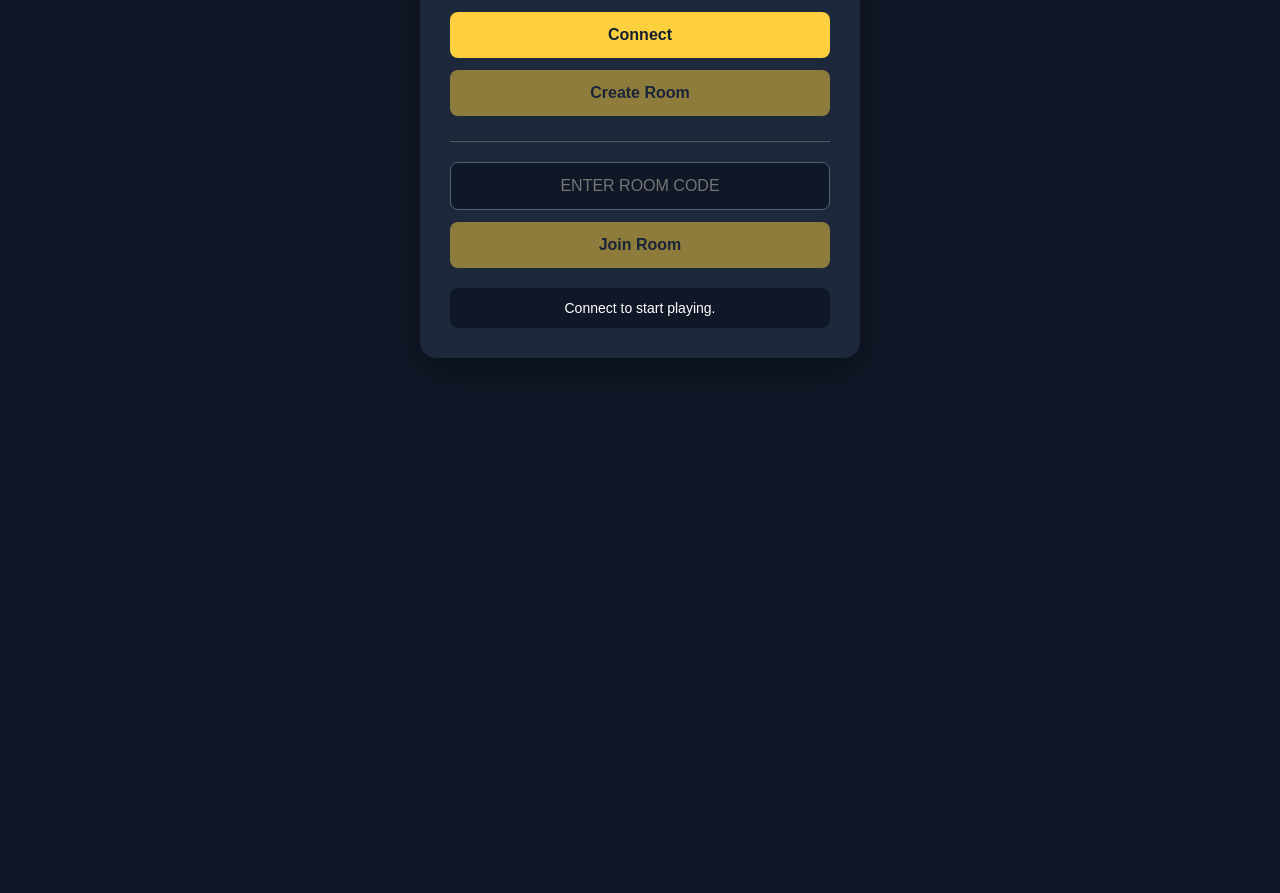
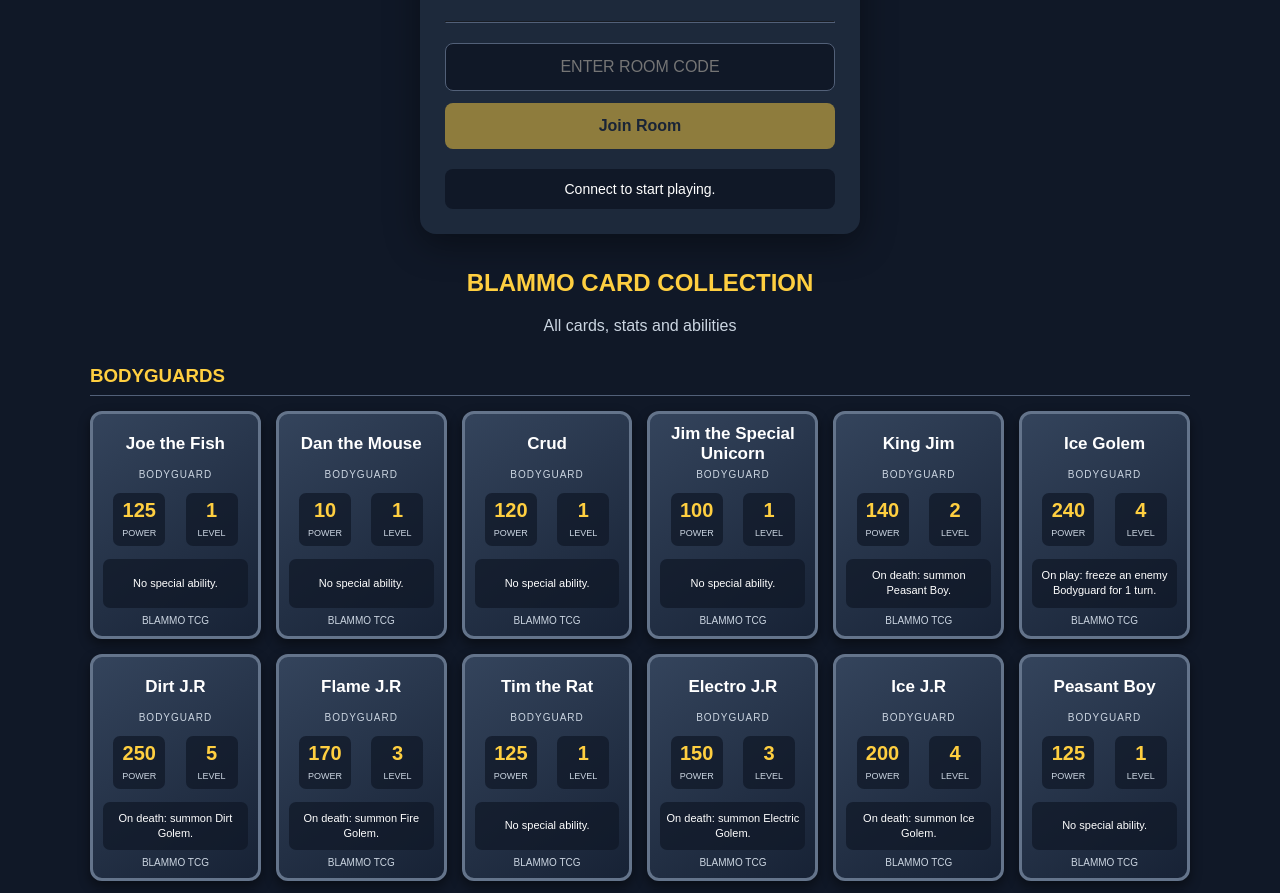
Before and after one commit to bobtini/blammo-tcg, a plain HTML site: page index.html in a window 1280 px wide. Shown: the part 289-1182 px from the top of the page. Before the commit the page ends 800 px from the top, so only its background shows below. Drawn offline with nearby package versions, Linux system fonts and the light colour scheme.

Commit message:
Refactor index.html for improved structure and styling

```diff
--- a/index.html
+++ b/index.html
@@ -5,7 +5,6 @@
 <meta charset="UTF-8">
 <meta name="viewport" content="width=device-width, initial-scale=1.0">
 <title>BLAMMO TCG</title>
-
 <script src="https://cdn.jsdelivr.net/npm/@supabase/supabase-js@2"></script>
 
 <style>
@@ -17,28 +16,20 @@
   background: #101827;
   color: white;
   font-family: Arial, sans-serif;
-      display: flex;
-      justify-content: center;
-      align-items: center;
   padding: 20px;
 }
 
 .panel {
   background: #1d293b;
-      width: 100%;
   max-width: 440px;
-      padding: 30px;
+  margin: 20px auto;
+  padding: 25px;
   border-radius: 16px;
   text-align: center;
   box-shadow: 0 10px 35px #0006;
 }
 
-    h1 {
-      font-size: 48px;
-      color: #ffcf40;
-      margin: 0 0 8px;
-    }
-
+h1 { font-size: 48px; color: #ffcf40; margin: 0; }
 p { color: #cbd5e1; }
 
 button, input {
@@ -57,10 +48,7 @@
   cursor: pointer;
 }
 
-    button:disabled {
-      opacity: 0.5;
-      cursor: not-allowed;
-    }
+button:disabled { opacity: .5; cursor: not-allowed; }
 
 input {
   background: #101827;
@@ -85,36 +73,143 @@
   font-weight: bold;
   letter-spacing: 5px;
 }
+
+.gallery {
+  max-width: 1100px;
+  margin: 35px auto;
+}
+
+.gallery h2 {
+  text-align: center;
+  color: #ffcf40;
+}
+
+.card-grid {
+  display: grid;
+  grid-template-columns: repeat(auto-fill, minmax(155px, 1fr));
+  gap: 15px;
+}
+
+.game-card {
+  min-height: 225px;
+  border: 3px solid #64748b;
+  border-radius: 12px;
+  padding: 10px;
+  display: flex;
+  flex-direction: column;
+  justify-content: space-between;
+  background: linear-gradient(145deg, #34445c, #172235);
+  box-shadow: 0 5px 12px #0007;
+  text-align: center;
+}
+
+.game-card.tool {
+  border-color: #eab308;
+  background: linear-gradient(145deg, #66501a, #30250c);
+}
+
+.game-card.boss {
+  border-color: #c084fc;
+  background: linear-gradient(145deg, #51306e, #21142f);
+}
+
+.card-name {
+  font-size: 17px;
+  font-weight: 900;
+  min-height: 40px;
+  display: flex;
+  align-items: center;
+  justify-content: center;
+  color: #fff;
+}
+
+.card-type {
+  font-size: 10px;
+  text-transform: uppercase;
+  letter-spacing: 1px;
+  color: #cbd5e1;
+  margin: 5px 0;
+}
+
+.card-stats {
+  display: flex;
+  justify-content: space-around;
+  margin: 8px 0;
+}
+
+.stat {
+  background: #101827bb;
+  border-radius: 7px;
+  padding: 6px;
+  min-width: 52px;
+}
+
+.stat strong {
+  display: block;
+  font-size: 20px;
+  color: #ffcf40;
+}
+
+.stat small {
+  font-size: 9px;
+  color: #cbd5e1;
+}
+
+.card-ability {
+  font-size: 11px;
+  line-height: 1.4;
+  background: #101827bb;
+  padding: 9px 6px;
+  border-radius: 7px;
+  flex-grow: 1;
+  display: flex;
+  align-items: center;
+  justify-content: center;
+  margin-top: 5px;
+}
+
+.card-footer {
+  font-size: 10px;
+  color: #cbd5e1;
+  margin-top: 7px;
+}
+
+.section-title {
+  margin: 30px 0 15px;
+  color: #ffcf40;
+  border-bottom: 1px solid #526078;
+  padding-bottom: 8px;
+}
+
+@media(max-width: 400px) {
+  .card-grid { grid-template-columns: repeat(2, minmax(0, 1fr)); }
+  .game-card { min-height: 215px; }
+}
 </style>
 </head>
 
 <body>
+
 <div class="panel">
   <h1>BLAMMO</h1>
   <p>Online Trading Card Game</p>
 
-    <button id="connectButton" onclick="connect()">
-      Connect
-    </button>
+  <button id="connectButton" onclick="connect()">Connect</button>
+  <button id="createButton" onclick="createRoom()" disabled>Create Room</button>
 
-    <button id="createButton" onclick="createRoom()" disabled>
-      Create Room
-    </button>
+  <hr style="border-color:#526078;margin-top:24px;">
 
-    <hr style="border-color:#526078; margin-top:24px;">
-
-    <input
-      id="roomCode"
-      maxlength="6"
-      placeholder="ENTER ROOM CODE"
-    >
-
-    <button id="joinButton" onclick="joinRoom()" disabled>
-      Join Room
-    </button>
+  <input id="roomCode" maxlength="6" placeholder="ENTER ROOM CODE">
+  <button id="joinButton" onclick="joinRoom()" disabled>Join Room</button>
 
   <div id="roomCodeDisplay"></div>
   <div id="status">Connect to start playing.</div>
+</div>
+
+<div class="gallery">
+  <h2>BLAMMO CARD COLLECTION</h2>
+  <p style="text-align:center">All cards, stats and abilities</p>
+  <div id="cardGallery"></div>
 </div>
 
 <script>
@@ -122,11 +217,7 @@
 const SUPABASE_URL = "https://dpuibiavdodyugyxjihq.supabase.co";
 const SUPABASE_KEY = "sb_publishable_Iycq9Dnx8tGSWvHpiUMI1A_rdpwzxem";
 
-    // CONNECT TO SUPABASE
-    const db = supabase.createClient(
-      SUPABASE_URL,
-      SUPABASE_KEY
-    );
+const db = supabase.createClient(SUPABASE_URL, SUPABASE_KEY);
 
 let user = null;
 let roomId = null;
@@ -140,94 +231,166 @@
 async function connect() {
   try {
     statusMessage("Connecting...");
-
     const { data, error } = await db.auth.signInAnonymously();
-
     if (error) throw error;
 
     user = data.user;
-
     document.getElementById("connectButton").disabled = true;
     document.getElementById("createButton").disabled = false;
     document.getElementById("joinButton").disabled = false;
-
     statusMessage("Connected! You can create or join a room.");
-
   } catch (error) {
     statusMessage("Connection error: " + error.message);
   }
 }
 
 async function createRoom() {
-      if (!user) {
-        statusMessage("Connect first!");
-        return;
-      }
+  if (!user) return statusMessage("Connect first!");
 
   try {
     statusMessage("Creating room...");
-
     const { data, error } = await db.rpc("create_room");
-
     if (error) throw error;
 
     const result = Array.isArray(data) ? data[0] : data;
-
-        if (!result || !result.room_id || !result.room_code) {
-          throw new Error("The room function returned unexpected data.");
-        }
+    if (!result || !result.room_id || !result.room_code)
+      throw new Error("Unexpected room response.");
 
     roomId = result.room_id;
     roomCode = result.room_code;
     seat = 1;
 
     document.getElementById("roomCodeDisplay").textContent = roomCode;
-
     statusMessage("Room created! Give your friend this code: " + roomCode);
-
   } catch (error) {
     statusMessage("Room error: " + error.message);
   }
 }
 
 async function joinRoom() {
-      if (!user) {
-        statusMessage("Connect first!");
-        return;
-      }
+  if (!user) return statusMessage("Connect first!");
 
   const code = document.getElementById("roomCode").value.trim().toUpperCase();
-
-      if (!code) {
-        statusMessage("Enter a room code.");
-        return;
-      }
+  if (!code) return statusMessage("Enter a room code.");
 
   try {
     statusMessage("Joining room...");
-
-        const { data, error } = await db.rpc("join_room", {
-          p_code: code
-        });
-
+    const { data, error } = await db.rpc("join_room", { p_code: code });
     if (error) throw error;
 
     const result = Array.isArray(data) ? data[0] : data;
-
-        if (!result || !result.room_id) {
-          throw new Error("The join function returned unexpected data.");
-        }
+    if (!result || !result.room_id)
+      throw new Error("Unexpected join response.");
 
     roomId = result.room_id;
     roomCode = code;
     seat = 2;
 
     statusMessage("Successfully joined room " + roomCode + "!");
-
   } catch (error) {
     statusMessage("Join error: " + error.message);
   }
 }
+
+// CARD COLLECTION
+const cards = [
+["Joe the Fish",125,1,"No special ability."],
+["Dan the Mouse",10,1,"No special ability."],
+["Crud",120,1,"No special ability."],
+["Jim the Special Unicorn",100,1,"No special ability."],
+["King Jim",140,2,"On death: summon Peasant Boy."],
+["Ice Golem",240,4,"On play: freeze an enemy Bodyguard for 1 turn."],
+["Dirt J.R",250,5,"On death: summon Dirt Golem."],
+["Flame J.R",170,3,"On death: summon Fire Golem."],
+["Tim the Rat",125,1,"No special ability."],
+["Big Sacrifice",null,4,"Lose 1 Boss HP to play a card from your Void for free."],
+["Electro J.R",150,3,"On death: summon Electric Golem."],
+["Ice J.R",200,4,"On death: summon Ice Golem."],
+["Peasant Boy",125,1,"No special ability."],
+["Water Golem",175,4,"On death: destroy the Bodyguard that killed it."],
+["Dragone",200,3,"On death: give one of your Bodyguards +50 Power for 1 turn."],
+["Pedro",130,1,"No special ability."],
+["Fire Golem",200,4,"On death: roll; if even, Void the weakest enemy Bodyguard."],
+["Black Hole",null,2,"Void one of your Bodyguards and summon a card of the same Level."],
+["Dirt Golem",310,5,"Once per turn: roll; on a 1, Void the weakest enemy Bodyguard."],
+["Electric Golem",230,3,"On death: opponent's next roll gets -1."],
+["Glubinator",300,6,"+50 Power for each Glub in your Void."],
+["Uncle Terry",null,3,"On play: roll; Power becomes 50 × the result."],
+["Elemental Sword",null,5,"Destroy all Elemental cards in play."],
+["Dice Ghost",200,4,"On death: may use opponent's last dice roll next turn."],
+["Rich Boy",120,2,"On play: summon Butler."],
+["Element Machine",null,3,"Roll; if even, your Elementals gain +100 Power permanently."],
+["Butler",275,4,"Only played when summoned by Rich Boy."],
+["Wind Golem",190,4,"On death: opponent's next roll gets -2."],
+["Lucky Dice",null,2,"Your next dice roll gets +2."],
+["Frankenstein",145,2,"Once per turn: inspect the top card of your deck."],
+["Krud",100,1,"No special ability."],
+["Glub",null,1,"On play: roll; Power becomes 30 × the result."],
+["Time Machine",null,3,"Make your opponent roll again."],
+["Doggo",350,6,"No special ability."]
+];
+
+const bosses = [
+["Hotdog Boss",8,"Boss"],
+["Element Overlord",6,"Boss"],
+["Ultimate Guard",5,"Boss"]
+];
+
+function makeCard(name, power, level, ability, type="Bodyguard") {
+  const card = document.createElement("div");
+  card.className = "game-card " + (type === "Tool" ? "tool" : "");
+  const powerText = power === null ? "—" : power;
+
+  card.innerHTML = `
+    <div>
+      <div class="card-name">${name}</div>
+      <div class="card-type">${type}</div>
+    </div>
+    <div class="card-stats">
+      <div class="stat"><strong>${powerText}</strong><small>POWER</small></div>
+      <div class="stat"><strong>${level}</strong><small>LEVEL</small></div>
+    </div>
+    <div class="card-ability">${ability}</div>
+    <div class="card-footer">BLAMMO TCG</div>
+  `;
+  return card;
+}
+
+function renderGallery() {
+  const gallery = document.getElementById("cardGallery");
+
+  const bodyguards = cards.filter(c => c[1] !== null);
+  const tools = cards.filter(c => c[1] === null);
+
+  const bodySection = document.createElement("section");
+  bodySection.innerHTML = '<h3 class="section-title">BODYGUARDS</h3>';
+  const bodyGrid = document.createElement("div");
+  bodyGrid.className = "card-grid";
+
+  bodyguards.forEach(c => bodyGrid.appendChild(makeCard(c[0],c[1],c[2],c[3])));
+  bodySection.appendChild(bodyGrid);
+
+  const toolSection = document.createElement("section");
+  toolSection.innerHTML = '<h3 class="section-title">TOOLS</h3>';
+  const toolGrid = document.createElement("div");
+  toolGrid.className = "card-grid";
+
+  tools.forEach(c => toolGrid.appendChild(makeCard(c[0],c[1],c[2],c[3],"Tool")));
+  toolSection.appendChild(toolGrid);
+
+  const bossSection = document.createElement("section");
+  bossSection.innerHTML = '<h3 class="section-title">BOSSES</h3>';
+  const bossGrid = document.createElement("div");
+  bossGrid.className = "card-grid";
+
+  bosses.forEach(b => bossGrid.appendChild(makeCard(b[0],null,b[1],"Starts with 6 Boss HP.","Boss")));
+  bossSection.appendChild(bossGrid);
+
+  gallery.append(bodySection,toolSection,bossSection);
+}
+
+renderGallery();
 </script>
+
 </body>
 </html>
```
Lines whose indentation alone changed are shown as unchanged.
